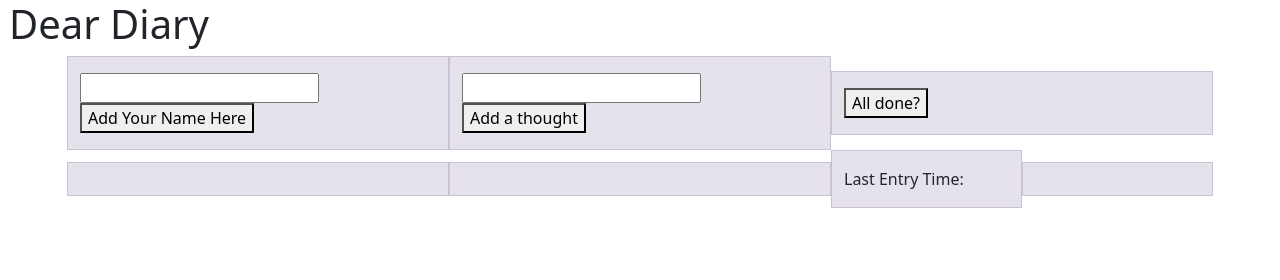
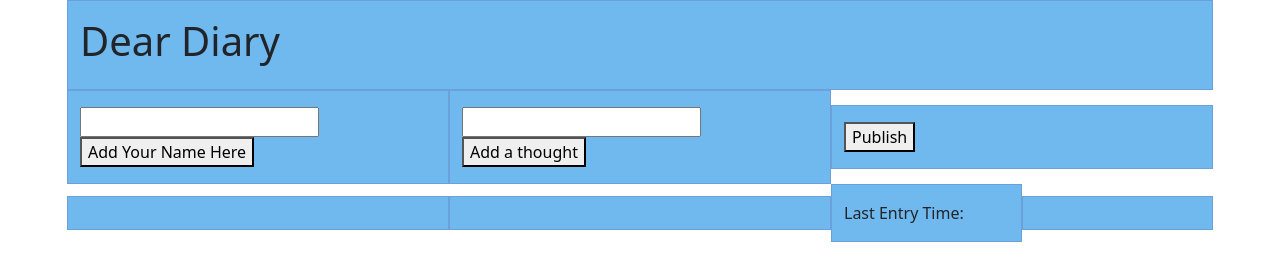
Before and after one commit to jibreli/jibrel, a plain HTML site: page Luke's JS page/dearDiary.html in a window 1280 px wide. Drawn offline with nearby package versions, Linux system fonts and the light colour scheme.

Commit message:
Some minor updates to Luke's .js file

```diff
--- a/Luke's JS page/app.js
+++ b/Luke's JS page/app.js
@@ -60,4 +60,6 @@ moreAlert.addEventListener('click', function handleClick3(event3) {
 
     const d = new Date();
     document.getElementById("date").innerHTML = d;
+
+    document.getElementById('blog').innerHTML += "\n";
 });
--- a/Luke's JS page/dearDiary.html
+++ b/Luke's JS page/dearDiary.html
@@ -12,9 +12,11 @@
 
 
 <body>
-    <header class="container-fluid">
+    <header class="container-sm">
         <div class="row">
+            <div class="col-">
             <h1>Dear Diary</h1>
+            </div>
         </div>
     </header>
     <!--This is the beginning of the grid system-->
@@ -29,7 +31,7 @@
                 <button id="btn_1" type="button">Add a thought</button>
             </div>
             <div class="col-4">
-                <button id="btn_2" type="button">All done?</button>
+                <button id="btn_2" type="button">Publish</button>
             </div>
         </div>
         <div class="row">
--- a/Luke's JS page/grid.css
+++ b/Luke's JS page/grid.css
@@ -10,7 +10,7 @@
   [class*="col-"] {
     padding-top: 1rem;
     padding-bottom: 1rem;
-    background-color: rgba(86, 61, 124, .15);
+    background-color: rgba(97, 178, 237, 0.903);
     border: 1px solid rgba(86, 61, 124, .2);
     margin: auto;
   }
```
